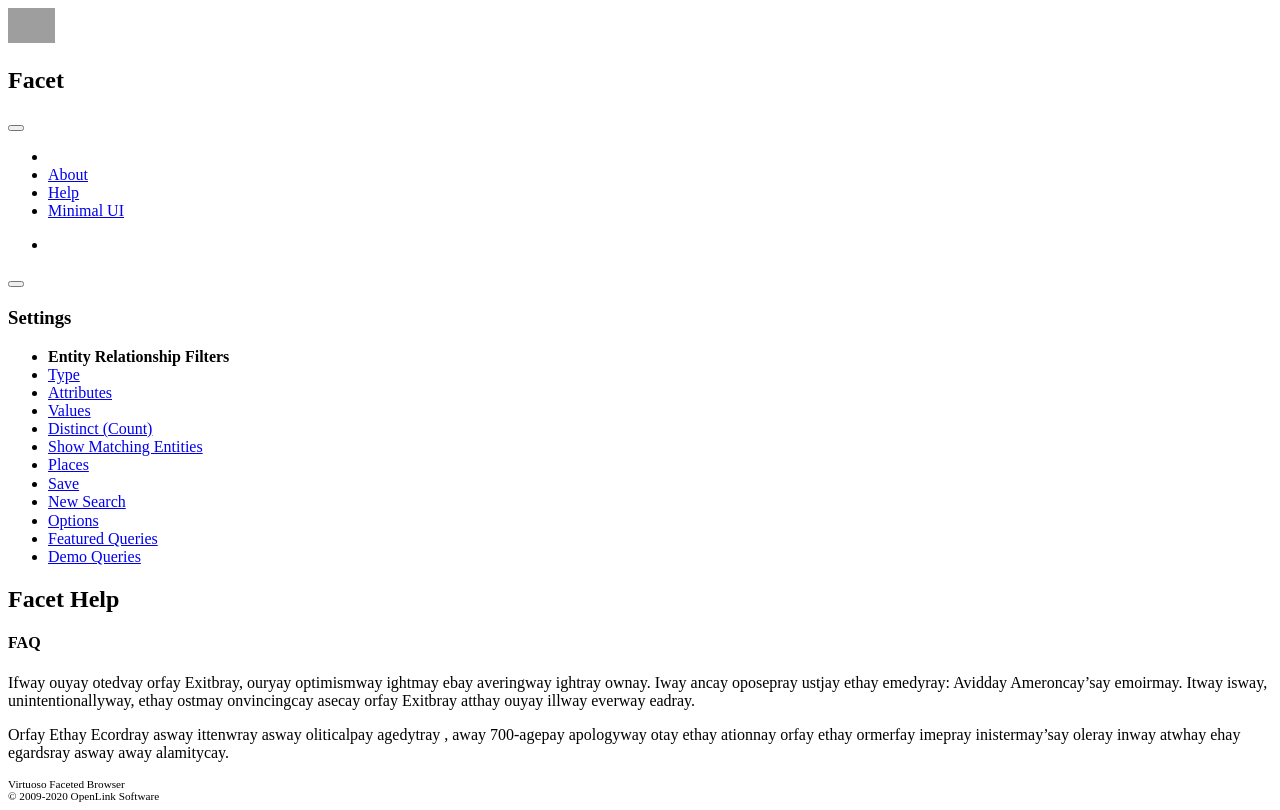
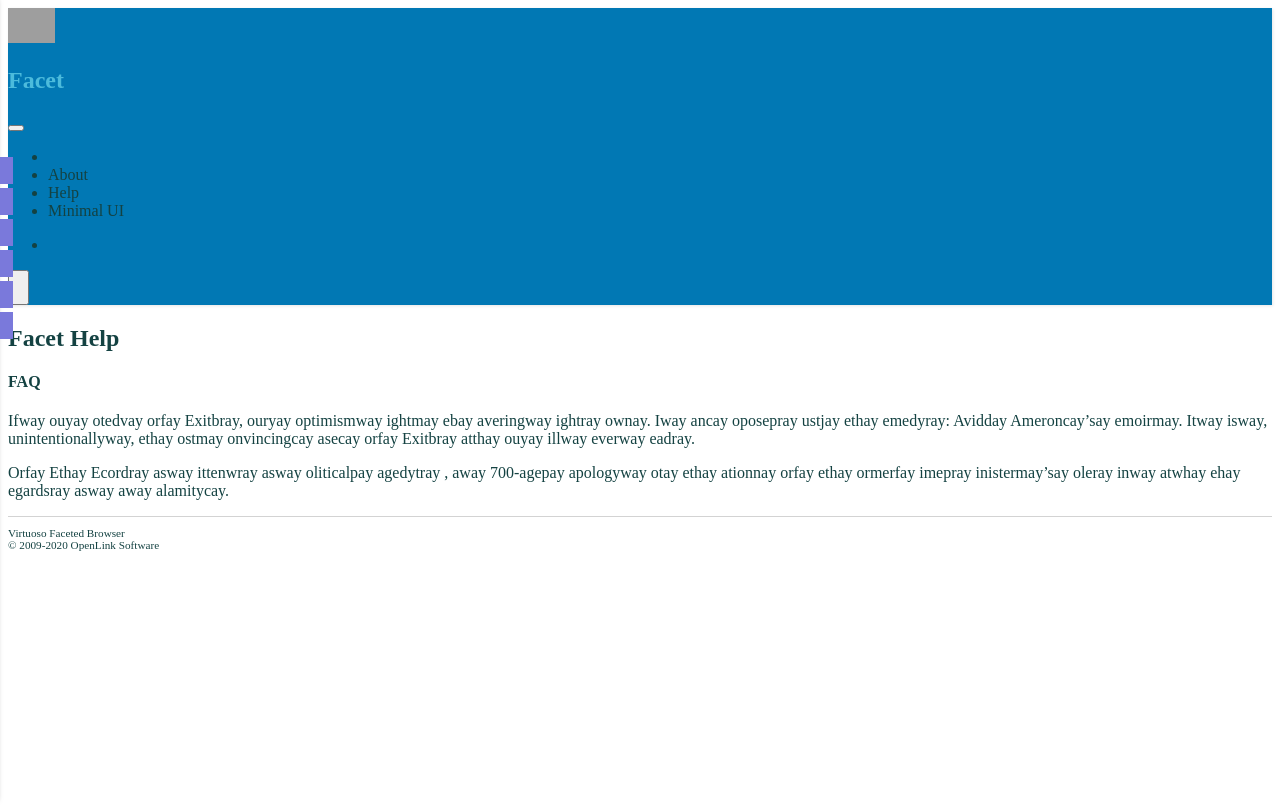
Before and after one commit to OpenLinkSoftware/FacetReactClient, a React app: page /facet/help in a window 1280 px wide. Built offline with nearby package versions, Linux system fonts and the light colour scheme; grey boxes are pictures that could not be loaded; the HTML template or start-up script is replaced by a standard one.

Commit message:
Webpack now bundles some CSS files.

```diff
--- a/package.json
+++ b/package.json
@@ -25,8 +25,10 @@
     "@babel/preset-react": "7.7.0",
     "babel-loader": "8.0.6",
     "chai": "4.2.0",
+    "css-loader": "4.2.1",
     "mocha": "6.1.4",
     "react-hot-loader": "4.12.16",
+    "style-loader": "1.2.1",
     "webpack": "^4.41.2",
     "webpack-cli": "3.3.1",
     "webpack-dev-server": "3.3.1"
--- /dev/null
+++ b/src/css/facet.css
@@ -0,0 +1,98 @@
+@import 'palette.css';
+
+html {
+  height: 100%;
+}
+
+body {
+  color: var(--palette-color1) !important;
+  height: 100%;
+}
+
+.opl-navbar-background {
+  background-color: var(--palette-color2) !important;
+}
+
+.opl-filter-summary-background {
+  background-color: var(--palette-color5);
+}
+
+.opl-footer-container {
+  border-top: 1px solid var(--palette-color5);
+  padding-top: 10px;
+}
+
+.oi-cog {
+  font-size: 25px;
+  color: white;
+  padding-right: 5px;
+}
+
+.oi-cog:active {
+  color: var(--palette-color5);
+}
+
+/* results table */
+#result_t {
+  font-size: 0.9em
+}
+
+#result_info {
+  border-top: 1px solid var(--palette-color5);
+  line-height: 90%;
+  padding: 5px 0
+}
+
+nav span {
+  color: var(--palette-color6);
+}
+
+div.about {
+  /* text-align: center; */
+}
+
+div.about h2 {
+  /* color: var(--palette-color2); */
+}
+
+#about_logo_container {
+  background-color: var(--palette-color2);
+  padding: 10px; width: 140px;
+  margin-top: 20px;
+  border-radius: 10px 10px;
+  text-align: left;
+  margin-left: auto;
+  margin-right: auto;
+}
+
+.opl-search-tab-content {
+  margin-top: 15px;
+}
+
+.side-drawer {
+  height: 100%;
+  background: white;
+  box-shadow: 2px 0px 5px rgba(0, 0, 0, 0.5);
+  position: fixed;
+  top: 0;
+  left: 0;
+  width: 70%;
+  max-width: 400px;
+  z-index: 200;
+  transform: translateX(-102%);
+  transition: transform 0.3s ease-out;
+}
+
+.side-drawer.open {
+  transform: translateX(0);
+}
+
+.backdrop {
+  position: fixed;
+  width: 100%;
+  height: 100%;
+  top: 0;
+  left: 0;
+  background: rgba(0, 0, 0, 0.2);
+  z-index: 100;
+}
--- /dev/null
+++ b/src/css/palette.css
@@ -0,0 +1,8 @@
+:root {
+--palette-color1: #144242;
+--palette-color2: #0178b4;
+--palette-color3: #4cbbdc;
+--palette-color4: #7a79db;
+--palette-color5: #d3d3d3; /* lightgray */
+--palette-color6: #fff; /* white */
+}
--- /dev/null
+++ b/src/css/sidebar.css
@@ -0,0 +1,276 @@
+@import 'palette.css';
+
+/*
+    DEMO STYLE
+*/
+
+/* @import "https://fonts.googleapis.com/css?family=Poppins:300,400,500,600,700"; */
+/*
+body {
+    font-family: 'Poppins', sans-serif;
+    background: #fafafa;
+}
+*/
+
+/*
+p {
+    font-family: 'Poppins', sans-serif;
+    font-size: 1.1em;
+    font-weight: 300;
+    line-height: 1.7em;
+    color: #999;
+}
+*/
+
+a,
+a:hover,
+a:focus {
+    color: inherit;
+    text-decoration: none;
+    transition: all 0.3s;
+}
+
+.navbar {
+    /* padding: 15px 10px; */
+    background: var(--palette-color6);
+    border: none;
+    border-radius: 0;
+    /* margin-bottom: 40px; */
+    box-shadow: 1px 1px 3px rgba(0, 0, 0, 0.1);
+}
+
+.navbar-btn {
+    box-shadow: none;
+    outline: none !important;
+    border: none;
+}
+
+/*
+.line {
+    width: 100%;
+    height: 1px;
+    border-bottom: 1px dashed #ddd;
+    margin: 40px 0;
+}
+*/
+
+/* ---------------------------------------------------
+    SIDEBAR STYLE
+----------------------------------------------------- */
+
+.wrapper {
+    display: flex;
+    width: 100%;
+    align-items: stretch;
+}
+
+.sidebar {
+    min-width: 250px;
+    max-width: 250px;
+    background: var(--palette-color4);
+    color: var(--palette-color6);
+    transition: all 0.3s;
+    /* box-shadow: 0px 0 10px 10px var(--palette-color5) !important; */
+  }
+
+  .sidebar.hidden {
+    margin-left: -250px;
+    box-shadow: none !important;
+}
+
+.sidebar .sidebar-header {
+    padding: 20px;
+    /* background: #6d7fcc; */
+    background: var(--palette-color4);
+  }
+
+.sidebar ul.components {
+    padding: 20px 0;
+    /* border-bottom: 1px solid #47748b; */
+}
+
+.sidebar ul p {
+    color: var(--palette-color6);
+    padding: 10px;
+}
+/*
+.sidebar ul li a {
+    padding: 5px 10px;
+    font-size: 0.9em;
+    display: block;
+    color: var(--palette-color6);
+    background: var(--palette-color4);
+}
+
+.sidebar ul li a:hover {
+    color: var(--palette-color4);
+    background: var(--palette-color6);
+    text-decoration: none;
+}
+*/
+
+li.sidebar-link-raw a {
+    padding: 5px 10px;
+    font-size: 0.9em;
+    display: block;
+    color: var(--palette-color6);
+    background: var(--palette-color4);
+}
+
+li.sidebar-link-raw a:hover {
+    color: var(--palette-color4);
+    background: var(--palette-color6);
+    text-decoration: none;
+}
+
+.sidebar ul li.active>a,
+a[aria-expanded="true"] {
+    color: var(--palette-color6);
+  /*  background: #6d7fcc; */
+  background: var(--palette-color4);
+}
+
+a[data-toggle="collapse"] {
+    position: relative;
+}
+
+.dropdown-toggle::after {
+    display: block;
+    position: absolute;
+    top: 50%;
+    right: 20px;
+    transform: translateY(-50%);
+}
+
+ul ul a {
+    font-size: 0.9em !important;
+    padding-left: 30px !important;
+    /* background: #6d7fcc; */
+    background: var(--palette-color4);
+}
+
+/*
+ul.CTAs {
+    padding: 20px;
+}
+
+ul.CTAs a {
+    text-align: center;
+    font-size: 0.9em !important;
+    display: block;
+    border-radius: 5px;
+    margin-bottom: 5px;
+}
+*/
+
+/*
+a.download {
+    background: var(--palette-color6);
+    color: var(--palette-color4);
+}
+*/
+
+/*
+a.article,
+a.article:hover {
+    background: #6d7fcc !important;
+    color: var(--palette-color6) !important;
+}
+*/
+
+/* ---------------------------------------------------
+    CONTENT STYLE
+----------------------------------------------------- */
+
+#content {
+    width: 100%;
+    /* padding: 20px; */
+    min-height: 100vh;
+    transition: all 0.3s;
+}
+
+/* ---------------------------------------------------
+    MEDIAQUERIES
+----------------------------------------------------- */
+
+@media (max-width: 768px) {
+    .sidebar {
+        margin-left: -250px;
+      }
+      .sidebar.hidden {
+        margin-left: 0;
+    }
+    .sidebarCollapse span {
+        display: none;
+    }
+}
+
+/* ----------------
+CMSB additions
+-------------------- */
+
+div.sidebar-header h3 {
+ font-size: 1.2em ;
+}
+
+div.sidebar-header h4 {
+  font-size: 1.1em ;
+}
+
+.sidebar ul a {
+  padding-left: 20px !important;
+}
+
+.sidebar .subheader
+{
+  color: var(--palette-color3);
+  padding-left: 20px;
+}
+
+nav h2 {
+  color: var(--palette-color3);
+  margin-right: 15px;
+}
+
+.sidebar-link-wrapper {
+  color: var(--palette-color6);
+  background: var(--palette-color4);
+  padding-top: 2px;
+  padding-bottom: 2px;
+}
+
+.sidebar-link-wrapper:hover {
+  background: var(--palette-color6) !important;
+  text-decoration: none !important;
+}
+
+.sidebar-link-wrapper:hover .sidebar-icon {
+  color: var(--palette-color4);
+}
+
+.sidebar-icon {
+  /* color: var(--palette-color6); */
+  color:  lightgray;
+  font-size: 0.8rem;
+  padding: 0;
+  margin: 0;
+}
+
+.sidebar-link-wrapper:hover .sidebar-icon:hover {
+  color: black;
+}
+
+.sidebar-link-wrapper a {
+  padding: 5px 10px;
+  font-size: 0.9em;
+  display: inline-block;
+  color: var(--palette-color6);
+  background: var(--palette-color4);
+  width: 95%;
+}
+
+.sidebar-link-wrapper:hover a {
+  color: var(--palette-color4);
+  background: var(--palette-color6);
+  text-decoration: none;
+}
--- a/src/index.js
+++ b/src/index.js
@@ -1,7 +1,9 @@
 import React from 'react';
 import ReactDOM from 'react-dom';
-import { BrowserRouter } from 'react-router-dom'
-import { fctConfig } from './FctConfig'
+import { BrowserRouter } from 'react-router-dom';
+import { fctConfig } from './FctConfig';
+import './css/facet.css';
+import './css/sidebar.css';
 
 import App from './App';
 
--- a/webpack.config.js
+++ b/webpack.config.js
@@ -9,6 +9,18 @@ module.exports = {
         include: __dirname + '/src',
         exclude: /node_modules/,
         use: ['babel-loader']
+      },
+      {
+        test: /\.css$/,
+        use: [
+          'style-loader',
+          {
+            loader: 'css-loader',
+            options: {
+              import: true,
+            }
+          }
+        ]
       }
     ]
   },
```
Also changed, not shown: 2 other files (tests, documents, lock files or other folders).
